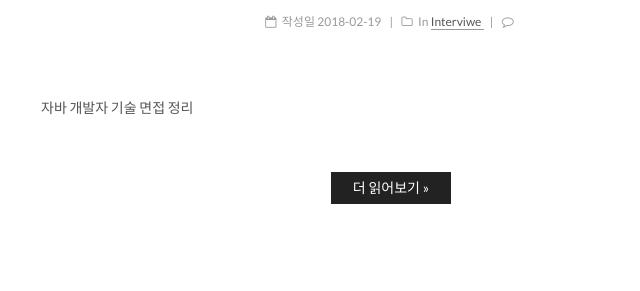
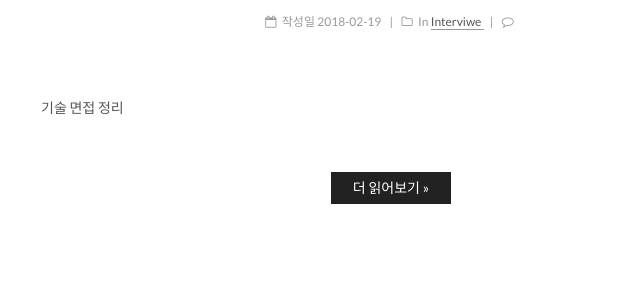
Before and after one commit to csj4032/csj4032.github.io, a Jekyll site: the page built from index.html, in a window 1280 px wide. Shown: the part 3204-3495 px from the top of the page, without its empty margins (249-889 px from the left). Built offline with Jekyll 4.4.1, drawn with Linux system fonts in a browser that asks for light colours; the list of posts is cut into pages by our own code; comment, search, counter and statistics services are not loaded.

```diff
--- a/_posts/2018-02-19-Development-Meth.md
+++ b/_posts/2018-02-19-Development-Meth.md
@@ -1,10 +1,10 @@
 ---
 title: Software Development Methodology
-description: 자바 개발자 기술 면접 정리
+description: 기술 면접 정리
 categories:
  - Interviwe
 tags:
- - java, os, network, database
+ - OOP, SOLID, TDD
 ---
 
 # 개발방법론
```
Also changed, not shown: _posts/2022-07-08-Spring.md (+1 -0 lines), assets/images/etc/spring/dispatcher-servlet.png (added).
